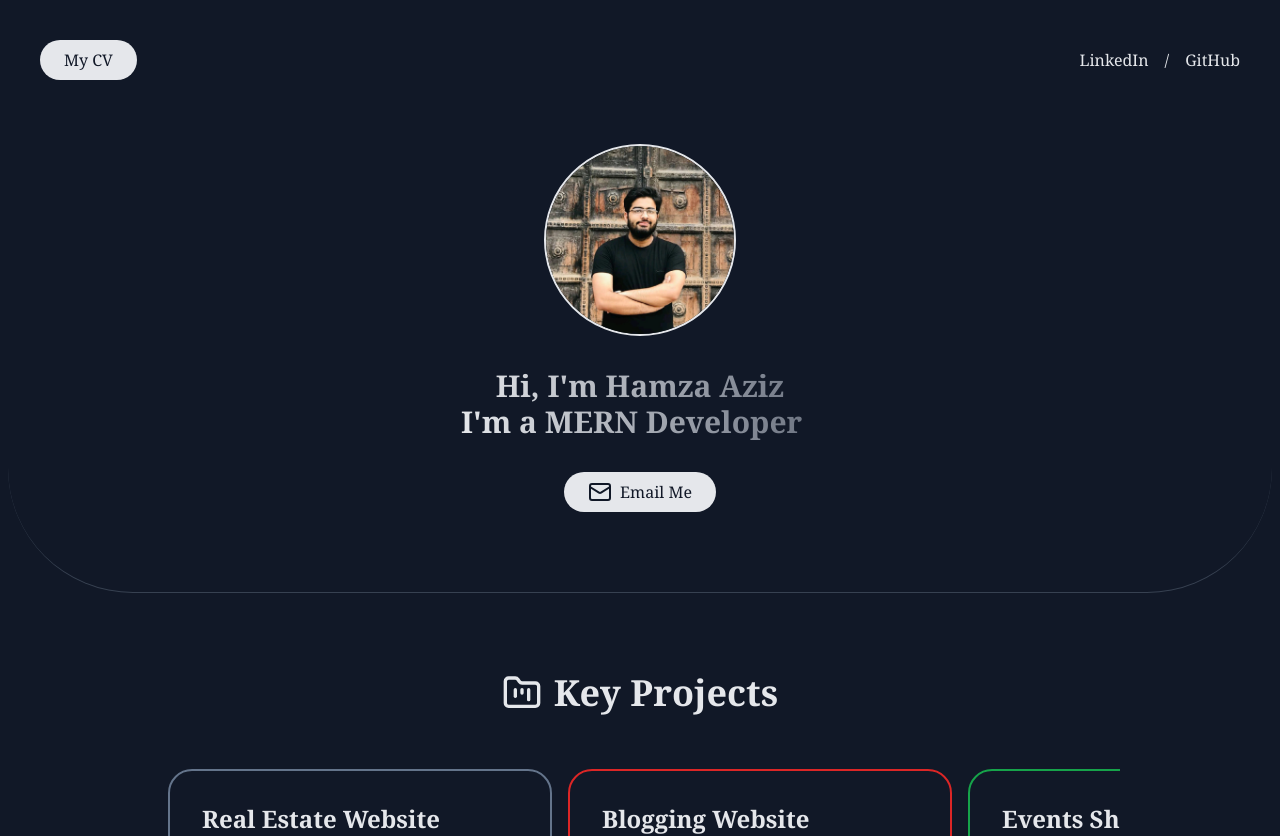
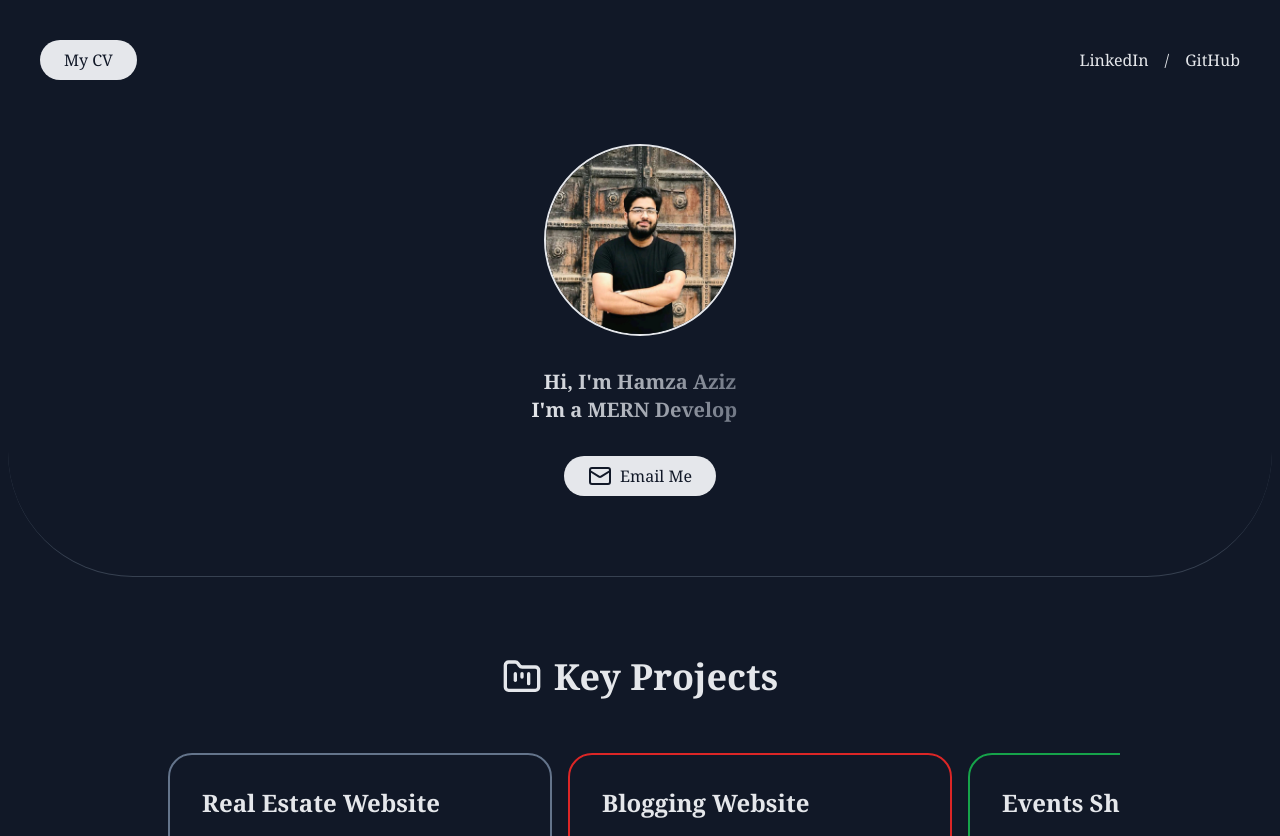
Before and after one commit to IamHamzaAziz/mern-portfolio, a React (Vite) app in the folder frontend/: page / in a window 1280 px wide. Shown: the top 836 px of the page. Built offline with nearby package versions, Linux system fonts and the light colour scheme.

Commit message:
replaced full stack web developer with software engineer in hero section

```diff
--- a/frontend/src/sections/Hero.jsx
+++ b/frontend/src/sections/Hero.jsx
@@ -11,29 +11,12 @@ const Hero = () => {
                 className="rounded-full h-48 w-48 border-2 border-gray-200"
             />
 
-            <h1 className='text-3xl hidden sm:block font-bold text-center mt-8 bg-gradient-to-r from-gray-200 to-gray-500 bg-clip-text text-transparent'>
+            <h1 className='text-xl font-bold text-center mt-8 bg-gradient-to-r from-gray-200 to-gray-500 bg-clip-text text-transparent'>
                 Hi, I'm Hamza Aziz<br />
                 <TypeAnimation
                     sequence={[
-                        'I\'m a Full Stack Website Developer',
+                        'I\'m a Software Engineer',
                         2000,
-                        'I\'m a MERN Developer',
-                        1000,
-                        'I\'m a Laravel Developer',
-                        1000,
-                        'I\'m a Django Developer',
-                        1000
-                    ]}
-                    wrapper="span"
-                    speed={50}
-                    repeat={Infinity}
-                />
-            </h1>
-
-            <h1 className='text-xl block sm:hidden font-bold text-center mt-8 bg-gradient-to-r from-gray-200 to-gray-500 bg-clip-text text-transparent'>
-                Hi, I'm Hamza Aziz<br />
-                <TypeAnimation
-                    sequence={[
                         'I\'m a MERN Developer',
                         1000,
                         'I\'m a Laravel Developer',
```
